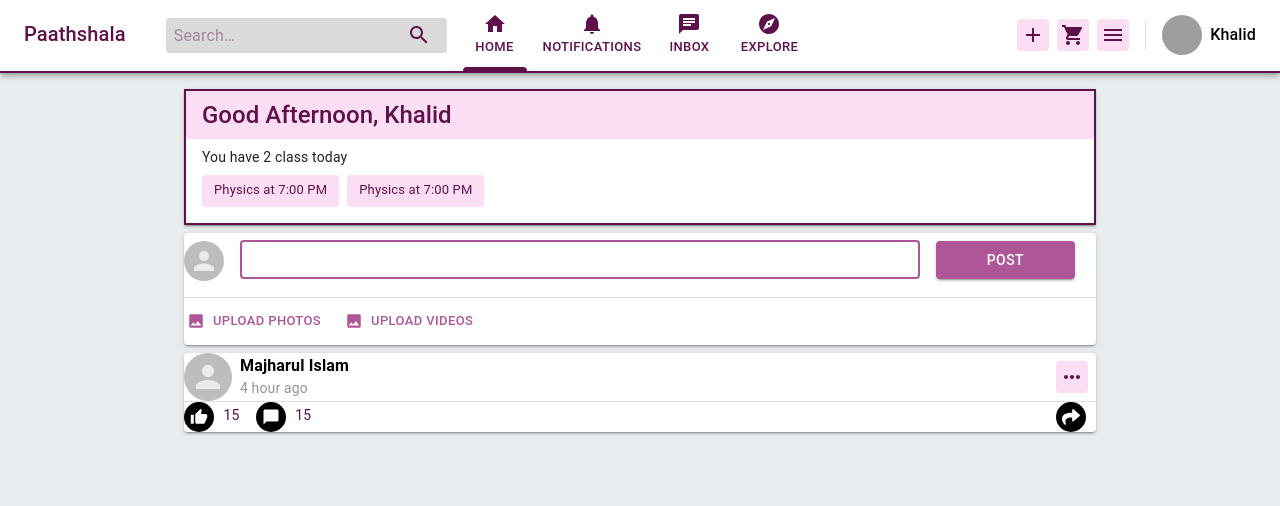
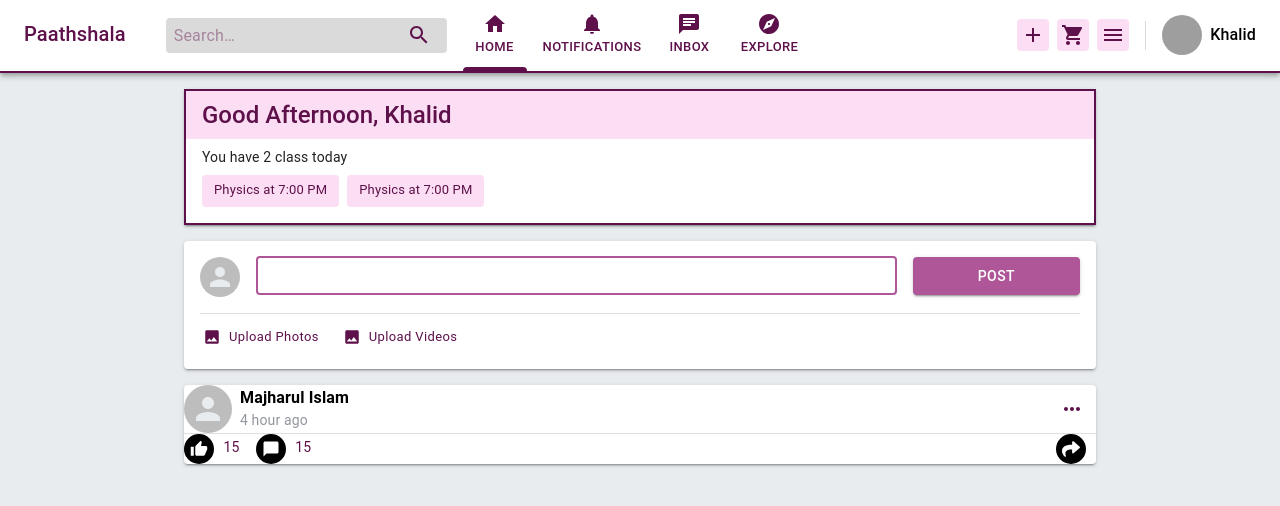
Before and after one commit to saimonazad/paathshala-frontend, a Next.js app: page /home in a window 1280 px wide. Shown: the top 506 px of the page. Built offline with nearby package versions, Linux system fonts and the light colour scheme; grey boxes are pictures that could not be loaded.

Commit message:
Fix: newsfeed post css fix

```diff
--- a/src/components/newsFeed/feed/index.js
+++ b/src/components/newsFeed/feed/index.js
@@ -20,12 +20,7 @@
 
 
 const useStyles = makeStyles((theme) => ({
-  appbar_rightIcon: {
-    backgroundColor: theme.palette.secondary.light,
-    borderRadius: theme.spacing(0.5),
-    padding: theme.spacing(0.5),
-    marginRight: theme.spacing(1),
-  },
+
   profile__name: {
     fontWeight: 600,
     fontSize: theme.spacing(2),
@@ -56,7 +51,7 @@
   const classes = useStyles();
 
   return (
-    <Box bgcolor="background.box" boxShadow={2} borderRadius={4}>
+    <Box bgcolor="background.box" boxShadow={2} borderRadius={4} >
       <Box display="flex" alignItems="center" justifyContent="space-between">
         <Box display="flex" alignItems="center">
           <Box>
--- a/src/components/newsFeed/post/index.js
+++ b/src/components/newsFeed/post/index.js
@@ -31,11 +31,42 @@
   const classes = useStyles();
 
   return (
-    <Grid container spacing={2}>
-      <Grid item xs={2} sm={1} lg={"auto"}>
+    // <Grid container spacing={2}>
+    //   <Grid item xs={2} sm={1} lg={1}>
+    //     <Avatar src="" className={classes.avatar} />
+    //   </Grid>
+    //   <Grid item xs={7} sm={9} lg={9}>
+    //     <TextField
+    //       autoComplete="fname"
+    //       name="fullName"
+    //       variant="outlined"
+    //       required
+    //       fullWidth
+    //       id="fullName"
+    //       autoFocus
+    //       InputProps={{
+    //         className: classes.postInput,
+    //       }}
+    //     />
+    //   </Grid>
+    //   <Grid item xs={2} sm={2} lg={2}>
+    //     <Button
+    //       variant="contained"
+    //       color="primary"
+    //       className={classes.postInput}
+    //       fullWidth
+    //     >
+    //       Post
+    //     </Button>
+    //   </Grid>
+    // </Grid>
+
+    <div style={{ width: "100%" }}>
+      <Box display="flex" >
+        <Box pr={1}>
           <Avatar src="" className={classes.avatar} />
-      </Grid>
-      <Grid item xs={7} sm={9} lg={9}>
+        </Box>
+        <Box  flexGrow={4} pl={1} pr={1}>
           <TextField
             autoComplete="fname"
             name="fullName"
@@ -48,8 +79,8 @@
               className: classes.postInput,
             }}
           />
-      </Grid>
-      <Grid item xs={2} sm={2} lg={2}>
+        </Box>
+        <Box flexGrow={1} pl={1}>
           <Button
             variant="contained"
             color="primary"
@@ -58,8 +89,9 @@
           >
             Post
           </Button>
-      </Grid>
-    </Grid>
+        </Box>
+      </Box>
+    </div>
   );
 };
 
--- a/src/components/newsFeed/postCard/index.js
+++ b/src/components/newsFeed/postCard/index.js
@@ -3,12 +3,10 @@
   Paper,
   Typography,
   makeStyles,
-  Container,
+
   Box,
   Chip,
-  Grid,
-  Avatar,
-  TextField,
+
   Divider,
   IconButton,
 } from "@material-ui/core";
@@ -18,6 +16,9 @@
 import PostMediaUpload from "../postMediaUpload";
 
 const useStyles = makeStyles((theme) => ({
+  root: {
+    padding: theme.spacing(2),
+  },
   postInput: {
     height: 38,
   },
@@ -33,7 +34,12 @@
   const classes = useStyles();
 
   return (
-    <Box boxShadow={2} borderRadius={4} bgcolor="background.box">
+    <Box
+      boxShadow={2}
+      borderRadius={4}
+      bgcolor="background.box"
+      className={classes.root}
+    >
       <Post />
       <Divider variant="fullwidth" className={classes.divider} />
       <PostMediaUpload />
--- a/src/components/newsFeed/postMediaUpload/index.js
+++ b/src/components/newsFeed/postMediaUpload/index.js
@@ -1,16 +1,8 @@
 import {
   Button,
-  Paper,
-  Typography,
   makeStyles,
-  Container,
-  Box,
-  Chip,
   Grid,
-  Avatar,
-  TextField,
-  Divider,
-  IconButton,
+
 } from "@material-ui/core";
 import ImageIcon from "@material-ui/icons/Image";
 import React from "react";
@@ -26,6 +18,10 @@
   divider: {
     margin: theme.spacing(2, 0, 1, 0),
   },
+  label:{
+    textTransform: 'none',
+    fontWeight: 400
+  }
 }));
 
 const PostMediaUpload = () => {
@@ -36,7 +32,7 @@
       <Grid item>
         <Button
           size="small"
-          color="primary"
+          color="secondary"
           classes={{ root: classes.button, label: classes.label }}
           startIcon={<ImageIcon />}
         >
@@ -46,7 +42,7 @@
       <Grid item>
         <Button
           size="small"
-          color="primary"
+          color="secondary"
           classes={{ root: classes.button, label: classes.label }}
           startIcon={<ImageIcon />}
         >
```
Lines whose indentation alone changed are shown as unchanged.
